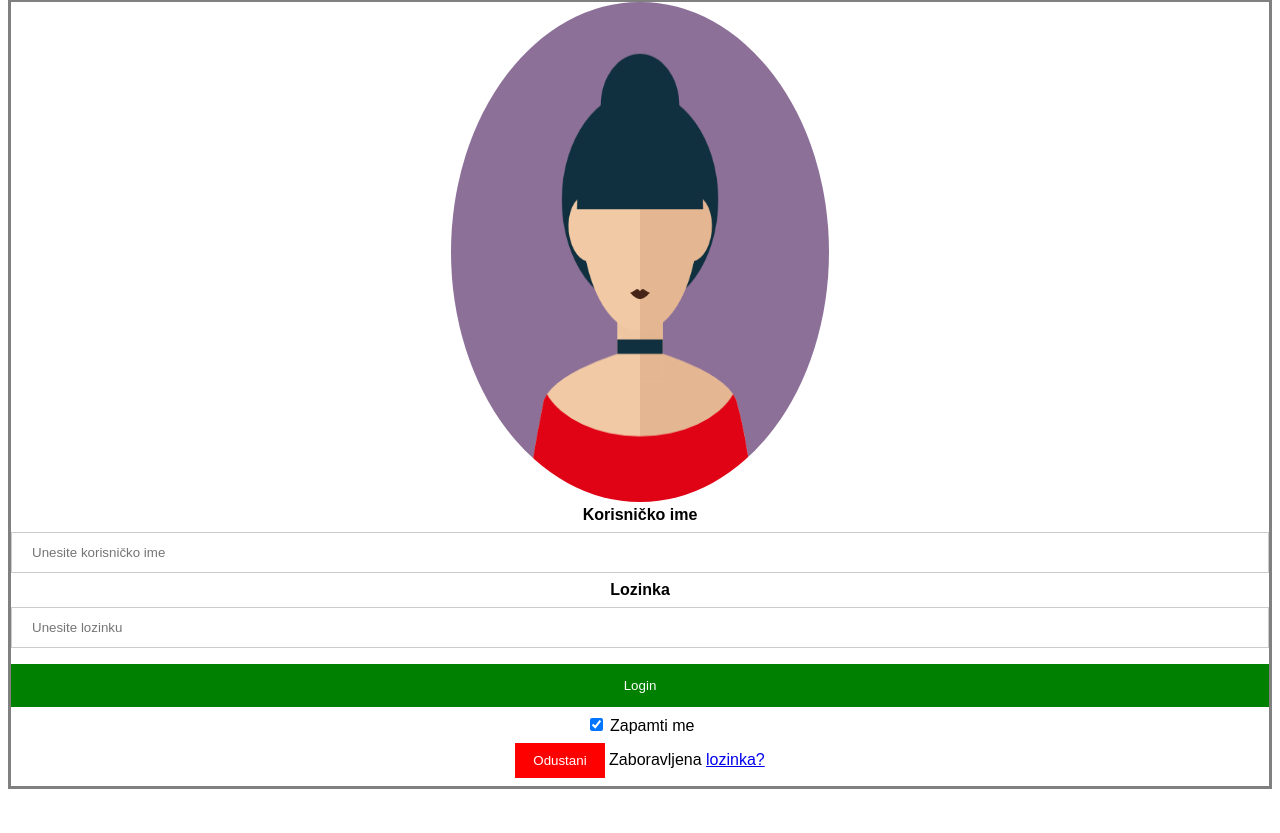
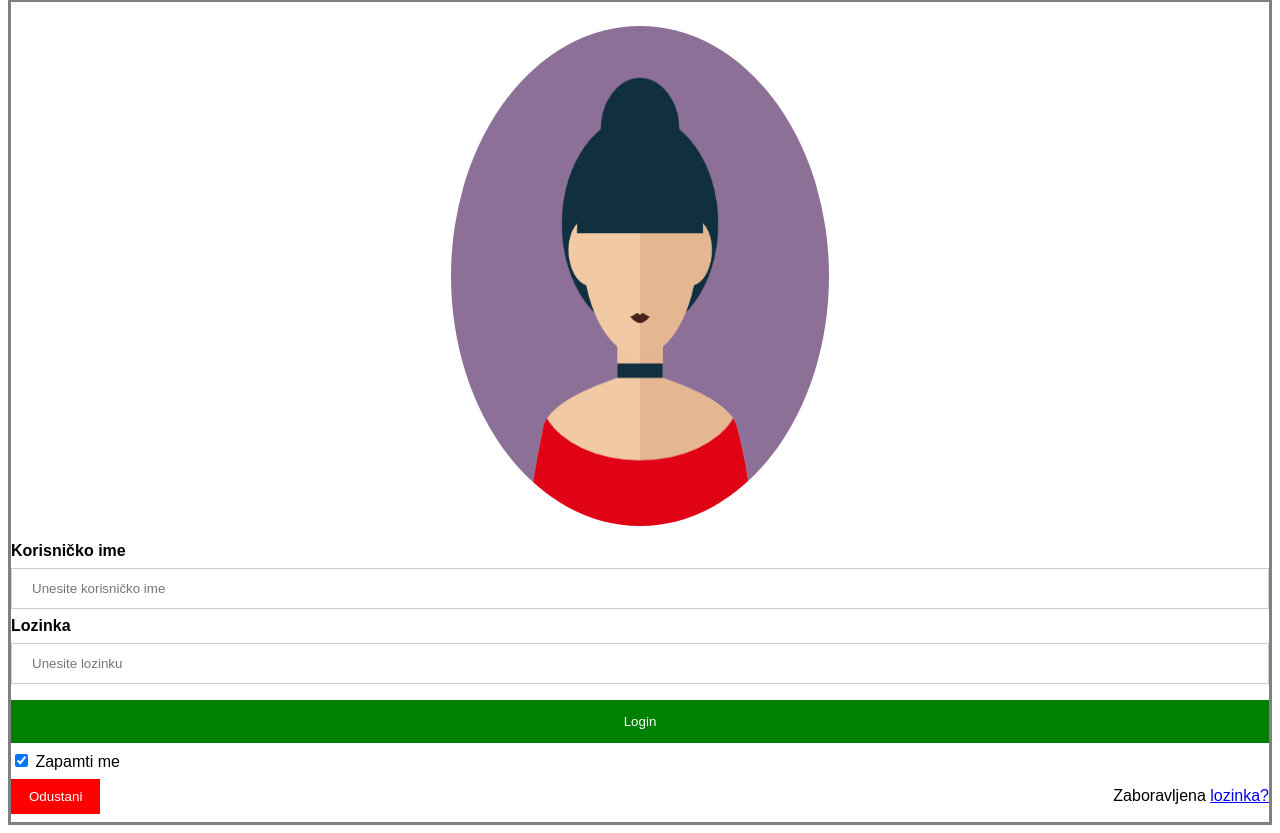
Before and after one commit to Tetka95/algebra.css2, a plain HTML site: page index.html in a window 1280 px wide. Shown: the part 69-902 px from the top of the page. Before the commit the page ends 866 px from the top, so only its background shows below. Drawn offline with Linux system fonts and the light colour scheme.

Commit message:
dodani stilovi

```diff
--- a/index.html
+++ b/index.html
@@ -9,7 +9,7 @@
 <body>
     <h2>Login Forma</h2>
     <form action="" method="post">
-        <div class="img">
+        <div class="imgcontainer">
             <img src="./media/slika1.png" class="avatar" width="500" height="500" alt="slika profila">
         </div>
         <div class="form">
@@ -30,7 +30,7 @@
         </div>
         <div>
             <button class="odustani" type="button">Odustani</button>
-            <span>Zaboravljena <a href="#">lozinka?</a></span>
+            <span class="psw">Zaboravljena <a href="#">lozinka?</a></span>
         </div>
     </form>
 </body>
--- a/style.css
+++ b/style.css
@@ -1,6 +1,5 @@
 body {
     font-family: Arial, Helvetica, sans-serif;
-    text-align: center;
 }
 
 form {
@@ -36,3 +35,13 @@ button {
     width: auto;
     padding: 10px 18px;
 }
+
+.imgcontainer {
+    text-align: center;
+    margin: 24px 0 12px 0;
+}
+
+span.psw {
+    float: right;
+    padding-top: 16px;
+}
```
